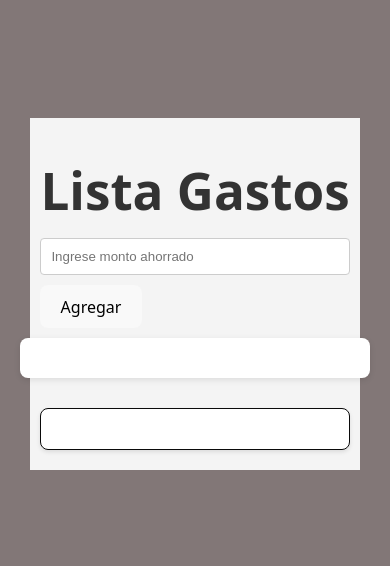
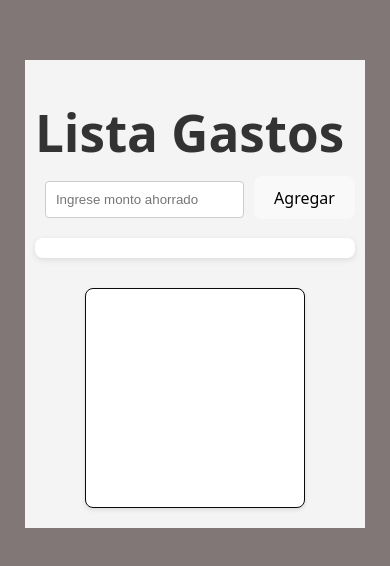
Before and after one commit to Serena-code/proyecto-dise-o, a React (Vite) app: page / in a window 390 px wide. Shown: the part 128-694 px from the top of the page. Built offline with nearby package versions, Linux system fonts and the light colour scheme.

Commit message:
app responsive movil-funciona

```diff
--- a/src/App.css
+++ b/src/App.css
@@ -1,37 +1,32 @@
-.App {
+.App{
   display: flex;
   justify-content: center;
 }
-
 .contenedor-principal {
   display: flex;
-  flex-direction: column;
-  align-items: center;
+  flex-direction: column; /* Apila los elementos verticalmente */
+  align-items: center; /* Centra horizontalmente el contenido */
   padding: 20px;
-  background-color: #f4f4f4;
-  justify-content: center;
-  width: 100%;
-  max-width: 100%;
-  box-sizing: border-box;
+  background-color: #f4f4f4; /* Un fondo claro y neutro */
+  justify-content:center; /* Alinea los elementos al inicio (arriba) */
+  width: 150%;
 }
 
-body {
-  margin: 0;
-  display: flex;
-  justify-content: center;
-  align-items: center;
-  background-color: #827777;
-  min-height: 100vh;
+body{
+  margin: 0; /* Elimina los márgenes predeterminados del body */
+  display: flex; /* Activa flexbox para centrar */
+  justify-content: center; /* Centra horizontalmente */
+  align-items: center; /* Centra verticalmente */
+
+  background-color: #827777; /* Un fondo gris claro para la página */
 }
-
-/* Header */
+/* Estilos para el encabezado (título y monto principal) */
 .header {
   display: flex;
   flex-direction: column;
-  align-items: center;
+  align-items: center; /* Centra el contenido del header */
   margin-bottom: 10px;
-  width: 90%;
-  max-width: 600px;
+  width: 80%; /* Limita el ancho del header para que no sea demasiado grande */
 }
 
 .header h1 {
@@ -39,9 +34,10 @@ body {
   margin-bottom: 10px;
 }
 
+/* Estilos para el recuadro del monto principal */
 .header .amount-box {
   display: flex;
-  background-color: #e0f7fa;
+  background-color: #e0f7fa; /* Un color claro para el monto */
   color: #00796b;
   font-size: 2rem;
   font-weight: bold;
@@ -49,21 +45,20 @@ body {
   border-radius: 8px;
   justify-content: center;
   box-shadow: 0 2px 4px rgba(0, 0, 0, 0.1);
-  text-align: center;
-  width: 100%;
+  text-align: center; /* Centra el texto del monto */
+  width: 100%; /* Ocupa todo el ancho del header */
 }
 
-/* Formulario */
+/* Estilos para el contenedor del formulario de agregar gastos */
 .contenedor-gastos {
-  width: 90%;
-  max-width: 600px;
+  width: 80%;
   background-color: #fff;
   padding: 20px;
   border-radius: 8px;
   box-shadow: 0 2px 6px rgba(0, 0, 0, 0.1);
   margin-bottom: 20px;
   display: flex;
-  flex-direction: column;
+  flex-direction: column; /* Apila las filas */
   gap: 10px;
   align-items: flex-start;
 }
@@ -72,87 +67,82 @@ body {
   display: flex;
   gap: 10px;
   width: 100%;
-  flex-wrap: wrap;
 }
-
 .fila input {
   flex: 1;
   min-width: 100px;
 }
 
-input {
+input{
   padding: 10px;
-  margin: 10px 0;
+  margin:10px;
   border: 1px solid #ccc;
   border-radius: 4px;
-  color: #333;
-  background-color: #fff;
-  width: 100%;
-  box-sizing: border-box;
+  color: #333; /* Asegura que el texto ingresado sea visible */
+  background-color: #fff; /* Establece un fondo blanco para los inputs */
 }
 
 .contenedor-gastos button {
-  background-color: #28a745;
+  background-color: #28a745; /* Verde para agregar */
   color: white;
   border: none;
   padding: 10px 15px;
   border-radius: 4px;
   cursor: pointer;
   font-size: 1rem;
-  width: 100%;
 }
 
 .contenedor-gastos button:hover {
   background-color: #1e7e34;
 }
 
-/* Tarjetas de gastos */
-.contenedor-principal > div:last-child {
+.contenedor-principal > div:last-child { /* Selecciona el contenedor de los items */
   display: flex;
-  flex-direction: row;
-  gap: 15px;
+  flex-direction: row; /* Disposición horizontal de las tarjetas */
+  gap: 15px; /* Espacio entre las tarjetas */
   padding: 20px;
-  overflow-x: auto;
-  width: 90%;
-  max-width: 600px;
-  box-sizing: border-box;
+  overflow-x: auto; /* Barra de desplazamiento horizontal */
+  width: 500px;
 }
-
 .item {
   background-color: #fff;
   border: 1px solid #0a0a0a;
   border-radius: 8px;
   padding: 15px;
-  margin: 10px 0;
+  margin: 10px;
   box-shadow: 0 2px 4px rgba(0, 0, 0, 0.1);
   color: #333;
   display: flex;
   flex-direction: row;
-  min-width: 200px;
+  min-width: 200px; /* 👈 Establece un ancho mínimo */
   flex-shrink: 0;
-  white-space: nowrap;
-  gap: 10px;
+  white-space: nowrap; /* 👈 Evita el salto de línea */
+  gap: 10px; /* Espacio entre los elementos internos */
 }
 
 .item-nombre {
+  gap:8px;
+  margin:5px;
   font-weight: bold;
-  font-size: 1.1rem;
+  margin-bottom: 10px;
   word-break: break-word;
-  padding:5px;
+  font-size: 1.1rem; /* Tamaño de fuente un poco mayor */
 }
 
 .item-precio {
+  gap:8px;
+  margin:5px;
   color: #777;
   font-size: 1rem;
-  padding:5px;
+  margin-bottom: 15px;
 }
 
-/* Botones dentro de la tarjeta */
+
 .item-actions {
   display: flex;
   gap: 8px;
-  margin-top: auto;
-  width: 100%;
+  margin-top: auto; /* Empuja los botones hacia la parte inferior */
+  width: 100%; /* Asegura que los botones no se salgan al tener el mismo ancho que la tarjeta */
 }
 
 .item-actions button {
@@ -162,40 +152,109 @@ input {
   border-radius: 6px;
   cursor: pointer;
   font-size: 0.9rem;
-  flex-grow: 1;
+  flex-grow: 1; /* Los botones ocupan el mismo ancho */
   text-align: center;
+  min-width: 0; /* Permite que los botones se encojan si es necesario*/
 }
 
 .item-actions button:first-child {
-  background-color: #007bff;
+  background-color: #007bff; /* Azul para Editar */
 }
 
 .item-actions button:last-child {
-  background-color: #dc3545;
+  background-color: #dc3545; /* Rojo para Eliminar */
 }
 
 .item-actions button:hover {
   opacity: 0.9;
 }
 
-/* RESPONSIVE DESIGN */
+
+/* Estilos para el botón "Vaciar"
+.contenedor-principal button {
+  background-color: #f44336;
+  color: white;
+  border: none;
+  padding: 12px 20px;
+  border-radius: 6px;
+  cursor: pointer;
+  font-size: 1.1rem;
+  margin-top: 20px;
+}
+
+.contenedor-principal button:hover {
+  background-color: #d32f2f;
+}
+*/
 @media (max-width: 600px) {
-  .contenedor-principal {
-    padding: 10px;
+  .App {
+    width: 100%;
+    padding: 0 10px;
+    box-sizing: border-box;
   }
 
-  .header, .contenedor-gastos, .contenedor-principal > div:last-child {
+  .contenedor-principal {
+    width: 100%;
+    padding: 10px;
+    box-sizing: border-box;
+  }
+
+  .header {
     width: 100%;
   }
 
+  .header .amount-box {
+    font-size: 1.5rem;
+    padding: 10px;
+    width: 100%;
+    text-align: center;
+    box-sizing: border-box;
+    word-wrap: break-word;
+  }
+
+  .contenedor-gastos {
+    width: 100%;
+    padding: 10px;
+    box-sizing: border-box;
+  }
+
+  .fila {
+    flex-direction: column;
+    width: 100%;
+  }
+
+  .fila input {
+    width: 100%;
+    margin: 5px 0;
+    box-sizing: border-box;
+  }
+
+  /* ✅ Aquí se corrige el contenedor de tarjetas */
+  .contenedor-principal > div:last-child {
+    display: flex;
+    flex-direction: row;
+    overflow-x: auto;
+    white-space: nowrap;
+    width: 100%;
+    padding: 10px 10px;
+    gap: 15px;
+    box-sizing: border-box;
+  }
+
+  /* ✅ Aquí se fuerza tamaño fijo para activar scroll */
   .item {
+    flex: 0 0 220px; /* ← Fijo, no se reduce */
+    max-width: 220px;
+    min-width: 220px;
+    word-break: break-word;
+    white-space: normal;
     flex-direction: column;
-    white-space: normal;
-    min-width: 100%;
+    box-sizing: border-box;
   }
 
   .item-actions {
     flex-direction: column;
+    gap: 6px;
   }
 
   .item-actions button {
```
